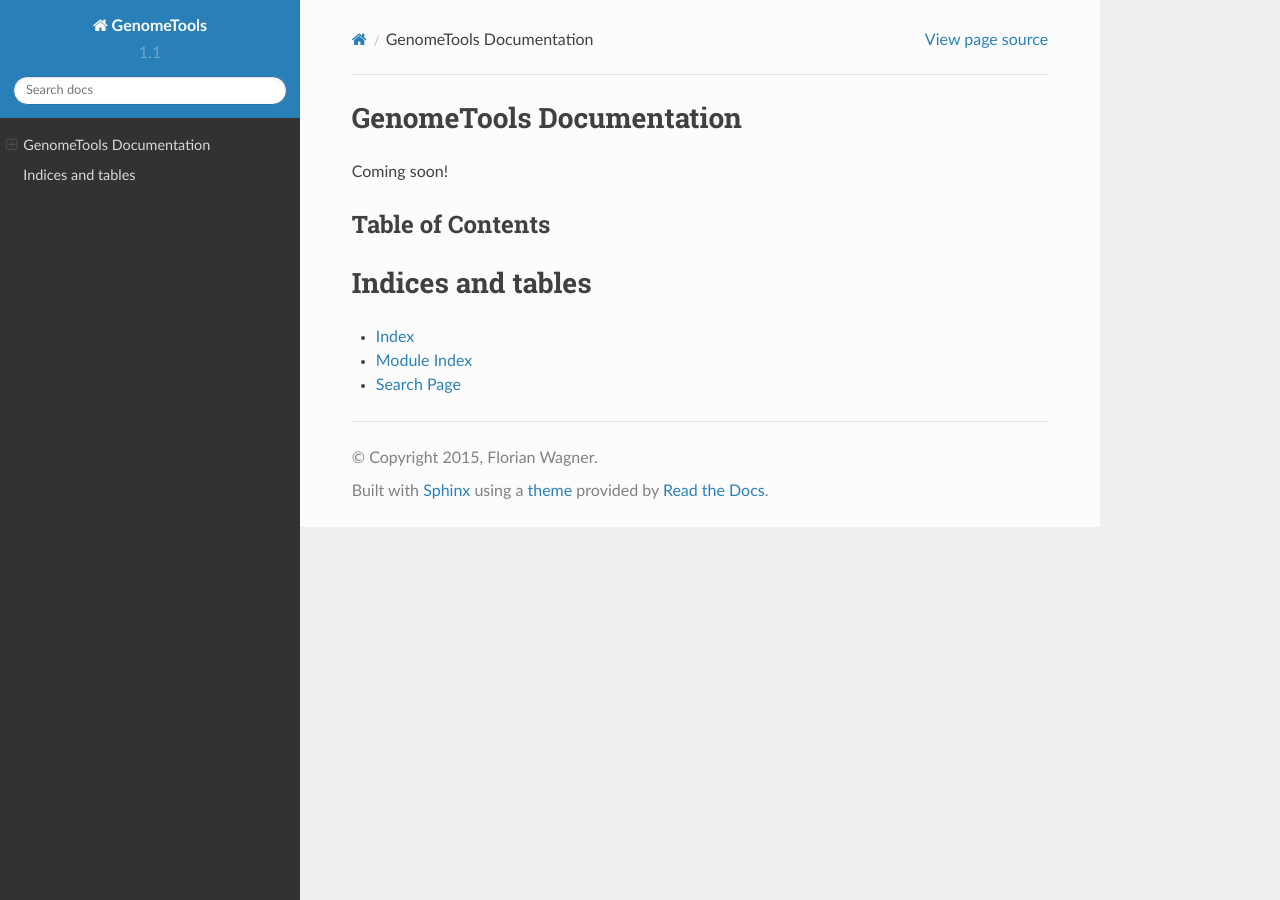
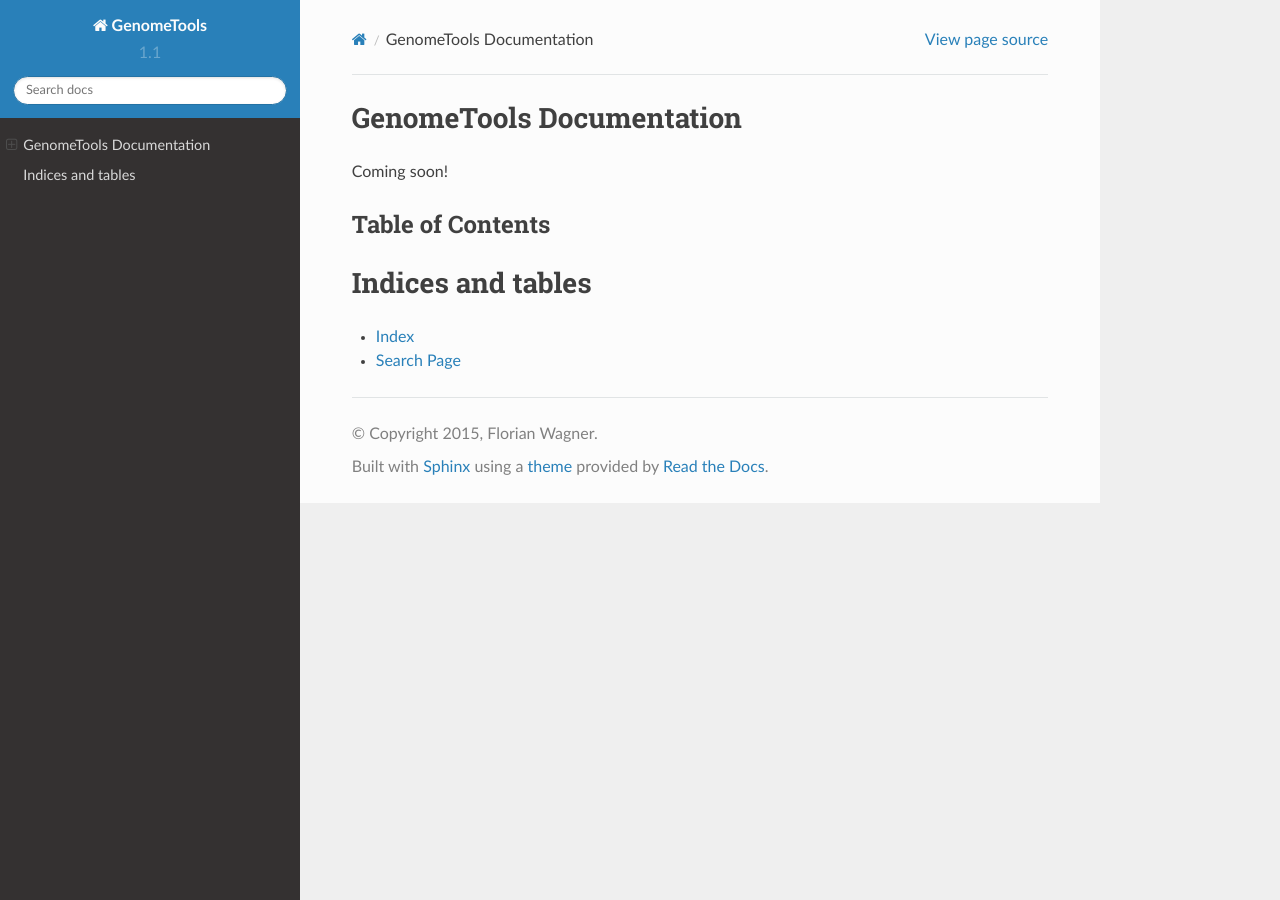
Before and after one commit to flo-compbio/genometools, a Sphinx documentation site: the page built from docs/source/index.rst, in a window 1280 px wide. Built offline with Sphinx 7.4.7 and the Read the Docs theme 2.0.0, drawn with Linux system fonts in a browser that asks for light colours.

Commit message:
documentation index fix

```diff
--- a/docs/source/index.rst
+++ b/docs/source/index.rst
@@ -20,5 +20,6 @@ Indices and tables
 ==================
 
 * :ref:`genindex`
-* :ref:`modindex`
 * :ref:`search`
+
+.. "* :ref:`modindex`
```
